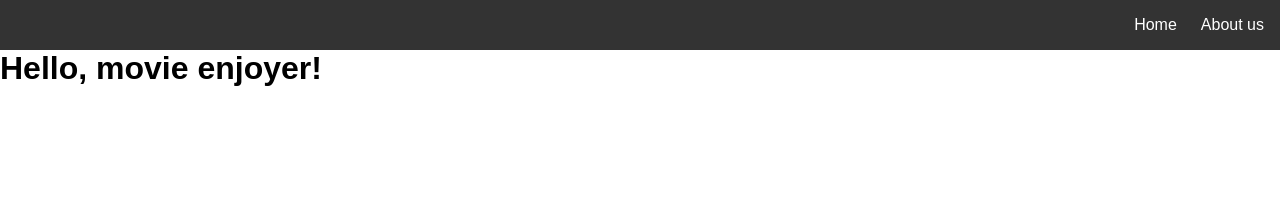
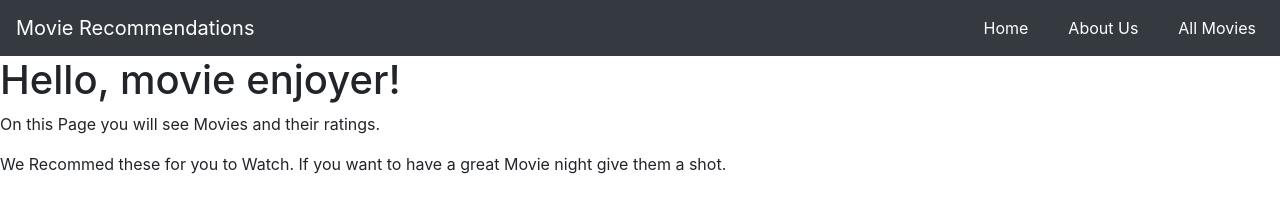
Before and after one commit to Gabriel-Arocha/m293_ap23a_Ania_Gabriel, a plain HTML site: page Projekt_Filmsite/index.html in a window 1280 px wide. Drawn offline with nearby package versions, Linux system fonts and the light colour scheme.

Commit message:
navbar angepasst
navbar angepasst

```diff
--- a/Projekt_Filmsite/index.html
+++ b/Projekt_Filmsite/index.html
@@ -5,21 +5,36 @@
     <meta name="viewport" content="width=device-width, initial-scale=1.0" />
     <title>Movies</title>
     <link rel="stylesheet" href="style.css" />
+    <link rel="stylesheet" href="https://stackpath.bootstrapcdn.com/bootstrap/4.5.2/css/bootstrap.min.css">
+    <script src="https://code.jquery.com/jquery-3.5.1.slim.min.js"></script>
+    <script src="https://cdn.jsdelivr.net/npm/@popperjs/core@2.5.2/dist/umd/popper.min.js"></script>
+    <script src="https://stackpath.bootstrapcdn.com/bootstrap/4.5.2/js/bootstrap.min.js"></script>
 
   </head>
   <body>
-    <nav class="navbar">
-      <div class="navbar-brand"></div>
-      <ul class="navbar-nav">
-        <li class="nav-item">
-          <a href="Index.html">Home</a>
-        </li>
-        <li class="nav-item">
-          <a href="AboutUs.html">About us</a>
-        </li>
-      </ul>
+    <nav class="navbar navbar-expand-lg navbar-light bg-dark">
+      <a class="navbar-brand" href="index.html" style="color:rgb(255, 255, 255)">Movie Recommendations</a>
+      <button class="navbar-toggler" type="button" data-toggle="collapse" data-target="#navbarNav" aria-controls="navbarNav" aria-expanded="false" aria-label="Toggle navigation">
+          <span class="navbar-toggler-icon"></span>
+      </button>
+      <div class="collapse navbar-collapse" id="navbarNav">
+          <ul class="navbar-nav ml-auto">
+            <li class="nav-item">
+            <a class="nav-link" href="Home.html" style="color:rgb(255, 255, 255)">Home</a>
+            </li>
+            <li class="nav-item ">
+            <a class="nav-link" href="aboutUs.html" style="color:rgb(255, 255, 255)">About Us</a>
+            </li>
+            <li class="nav-item ">
+              <a class="nav-link" href="allmovies.html" style="color:rgb(255, 255, 255)">All Movies</a>
+              </li>
+          </ul>
+      </div>
     </nav>
 
     <h1>Hello, movie enjoyer!</h1>
+
+    <p>On this Page you will see Movies and their ratings.</p>
+    <p> We Recommed these for you to Watch. If you want to have a great Movie night give them a shot.</p>
   </body>
 </html>
```
Also changed, not shown: Projekt_Filmsite/aboutUs.html (+22 -10 lines), Projekt_Filmsite/allmovies.html (+17 -9 lines).
